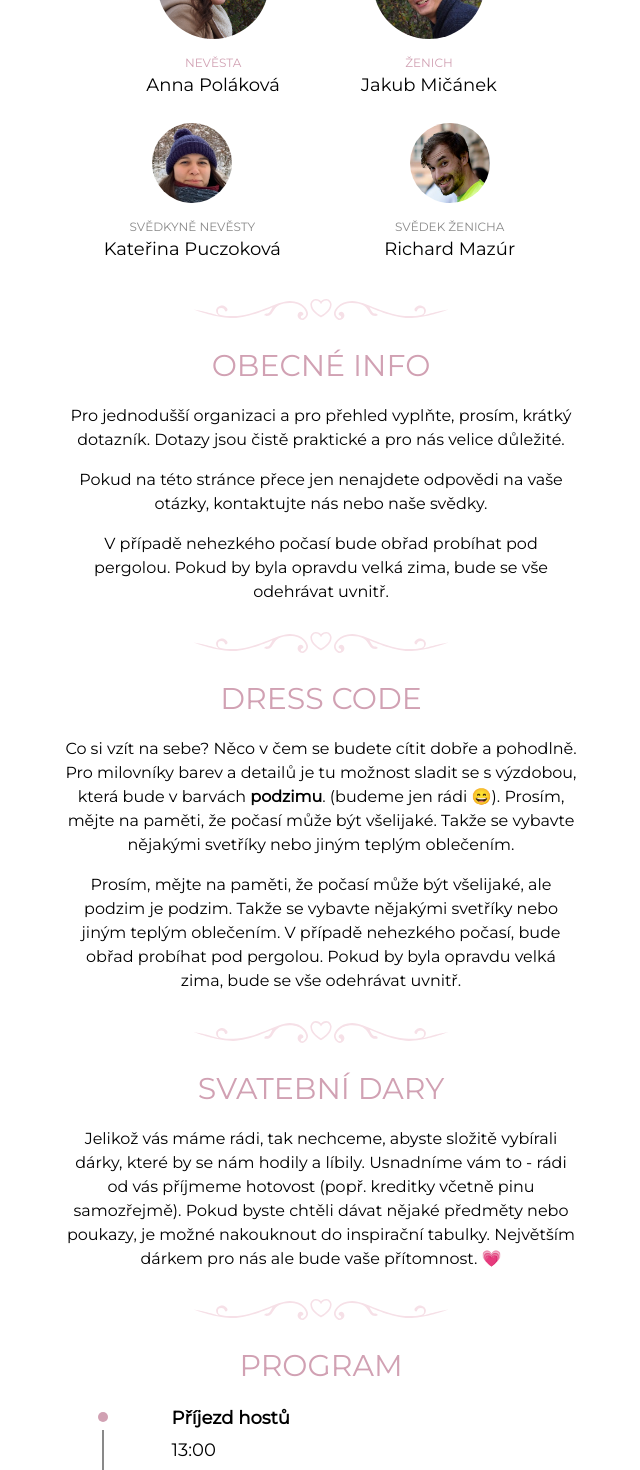
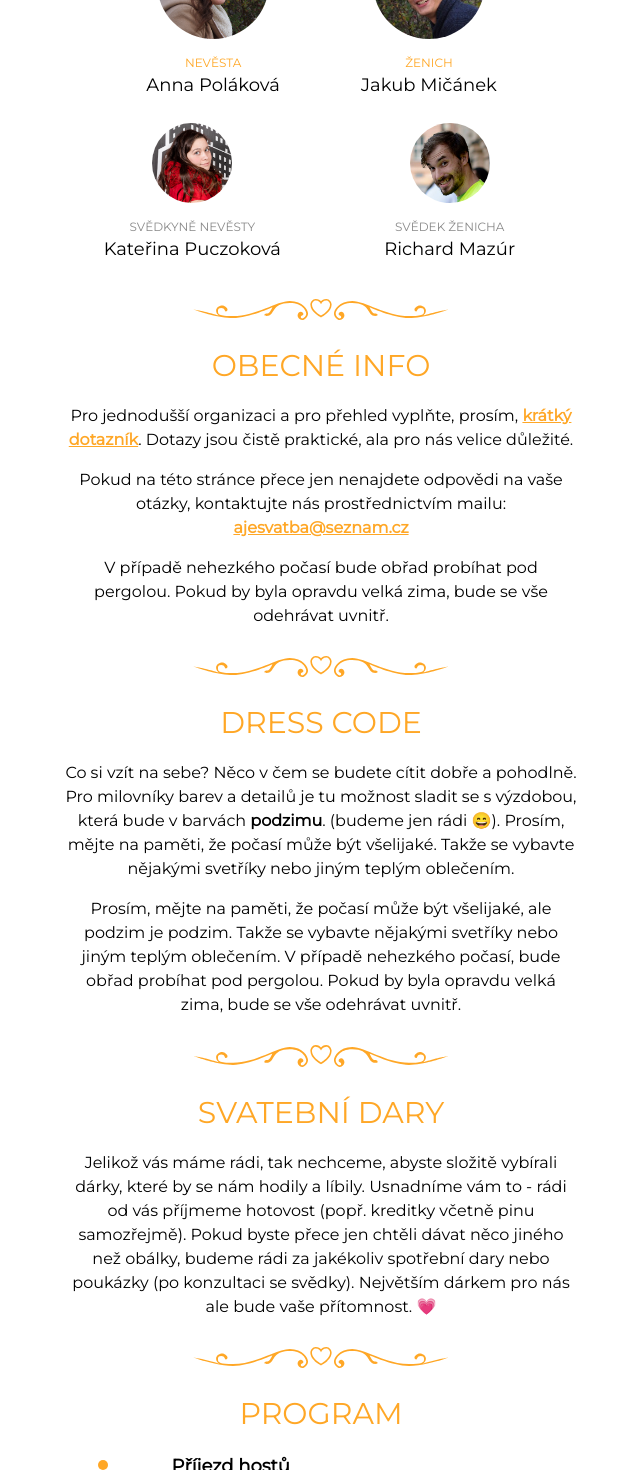
Before and after one commit to essare-rimaz/wedding-web, a Nuxt app: page / in a window 1280 px wide. Shown: the part 1180-2650 px from the top of the page, without its empty margins (319-959 px from the left). Built offline with nearby package versions, Linux system fonts and the light colour scheme.

Commit message:
cosmetic and text changes

```diff
--- a/components/CastingList.vue
+++ b/components/CastingList.vue
@@ -9,7 +9,7 @@
         :photo-path="require('@/assets/images/anna_polakova_photo.png')"
         class="order-1 lg:order-1 lg:flex"
         additional-styles="w-20 h-20 lg:w-28 lg:h-28"
-        role-color="text-pink"
+        role-color="text-orange"
       />
       <PersonDisplay
         name="Jakub Mičánek"
@@ -17,7 +17,7 @@
         :photo-path="require('@/assets/images/jakub_micanek_photo.png')"
         class="order-1 lg:order-1 lg:flex"
         additional-styles="w-20 h-20 lg:w-28 lg:h-28"
-        role-color="text-pink"
+        role-color="text-orange"
       />
     </div>
     <div class="grid grid-cols-2 lg:items-end">
@@ -31,7 +31,7 @@
       <PersonDisplay
         name="Kateřina Puczoková"
         role="Svědkyně nevěsty"
-        :photo-path="require('@/assets/images/katerina_puczokova_photo.jpg')"
+        :photo-path="require('@/assets/images/katerina_puczokova_photo.png')"
         class="order-1 lg:order-1 lg:flex"
         additional-styles="w-16 h-16 lg:w-20 lg:h-20"
       />
--- a/components/EssentialInfoDisplay.vue
+++ b/components/EssentialInfoDisplay.vue
@@ -5,7 +5,7 @@
       <span class="font-regular">{{ year }}</span>
     </time>
     <a target="_blank" href="https://borovinka.cz/contact">
-      <address class="hover:text-dark-blue transition-colors not-italic text-center text-pink tracking-[0.15em] text-base xl:text-xl mb-3">
+      <address class="hover:text-orange transition-colors not-italic text-center text-dark-blue tracking-[0.15em] text-base xl:text-xl mb-3">
         <SectionTitle text="Borovinka Les Resort" /><br>
         Domanín 127<br>
         Bystřice nad Pernštejnem
--- a/components/ProgramItem.vue
+++ b/components/ProgramItem.vue
@@ -1,7 +1,7 @@
 <template>
   <div class="flex flex-row">
     <div class="flex flex-col items-center ml-3 mr-12 lg:mr-16">
-      <div class="w-2.5 h-2.5 bg-pink rounded-full mt-2 mb-2" />
+      <div class="w-2.5 h-2.5 bg-orange rounded-full mt-2 mb-2" />
       <div v-if="!lastItem" class="w-0.5 flex-grow bg-light-gray" />   <!-- bottom line -->
     </div>
 
--- a/components/SectionTitle.vue
+++ b/components/SectionTitle.vue
@@ -1,5 +1,5 @@
 <template>
-  <div class="text-pink font-montserrat tracking-[0.25em] text-2xl lg:text-3xl font-medium mb-5 items-center">
+  <div class="text-orange font-montserrat tracking-[0.25em] text-2xl lg:text-3xl font-medium mb-5 items-center">
     {{ text.toUpperCase() }}
   </div>
 </template>
--- a/pages/index.vue
+++ b/pages/index.vue
@@ -17,10 +17,10 @@
 
     <SectionTitle text="Obecné info" />
     <TextContent>
-      Pro jednodušší organizaci a pro přehled vyplňte, prosím,  krátký dotazník. Dotazy jsou čistě praktické a pro nás velice důležité.
+      Pro jednodušší organizaci a pro přehled vyplňte, prosím, <a target="_blank" href="https://docs.google.com/forms/d/e/1FAIpQLSftCxaoJ04IRa9zy7gK6QCiz9z-ce3rGONPMDJw_E4Q2DU3Mg/viewform?usp=pp_url" class="underline hover:text-dark-blue text-orange font-semibold transition-colors">krátký dotazník</a>. Dotazy jsou čistě praktické, ala pro nás velice důležité.
     </TextContent>
     <TextContent>
-      Pokud na této stránce přece jen nenajdete odpovědi na vaše otázky, kontaktujte nás nebo naše svědky.
+      Pokud na této stránce přece jen nenajdete odpovědi na vaše otázky, kontaktujte nás prostřednictvím mailu: <p><a target="_blank" href="https://mapy.cz/s/nuvoculame" class="underline hover:text-dark-blue text-orange font-semibold transition-colors">ajesvatba@seznam.cz</a></p>
     </TextContent>
     <TextContent>
       V případě nehezkého počasí bude obřad probíhat pod pergolou. Pokud by byla opravdu velká zima, bude se vše odehrávat uvnitř.
@@ -38,7 +38,7 @@
 
     <SectionTitle text="Svatební dary" />
     <TextContent>
-      Jelikož vás máme rádi, tak nechceme, abyste složitě vybírali dárky, které by se nám hodily a líbily. Usnadníme vám to - rádi od vás příjmeme hotovost (popř. kreditky včetně pinu samozřejmě). Pokud byste chtěli dávat nějaké předměty nebo poukazy, je možné nakouknout do inspirační tabulky.  Největším dárkem pro nás ale bude vaše přítomnost. &#128151;
+      Jelikož vás máme rádi, tak nechceme, abyste složitě vybírali dárky, které by se nám hodily a líbily. Usnadníme vám to - rádi od vás příjmeme hotovost (popř. kreditky včetně pinu samozřejmě). Pokud byste přece jen chtěli dávat něco jiného než obálky, budeme rádi za jakékoliv spotřební dary nebo poukázky (po konzultaci se svědky). Největším dárkem pro nás ale bude vaše přítomnost. &#128151;
     </TextContent>
     <SplitElement />
 
@@ -49,19 +49,19 @@
     <!-- ACCOMMODATION -->
     <SectionTitle text="Ubytování" />
     <TextContent>
-      Jestliže plánujete i nějaký ten spánek, ale ještě nevíte, kam složíte hlavu, prosím vyplňte dotazník, kde je pár dotazů ohledně ubytování. <a target="_blank" href="https://www.borovinka.cz/rooms" class="underline hover:text-dark-blue text-pink font-semibold transition-colors">Zde</a> je možnost podívat se na pokoje v penzionu (pokoj č. 5 si zabírají novomanželé &#128516;). Pokud bude příliš mnoho zájemců o ubytování, přednost budou mít členové rodiny. Pokoje jsou po více postelích, takže je to spíš ubytování pro větší skupiny lidí, cca po pěti.
+      Jestliže plánujete i nějaký ten spánek, ale ještě nevíte, kam složíte hlavu, prosím vyplňte dotazník, kde je pár dotazů ohledně ubytování. <a target="_blank" href="https://www.borovinka.cz/rooms" class="underline hover:text-dark-blue text-orange font-semibold transition-colors">Zde</a> je možnost podívat se na pokoje v penzionu (pokoj č. 5 si zabírají novomanželé &#128516;). Pokud bude příliš mnoho zájemců o ubytování, přednost budou mít členové rodiny. Pokoje jsou po více postelích, takže je to spíš ubytování pro větší skupiny lidí, cca po pěti.
     </TextContent>
     <SplitElement />
 
     <SectionTitle text="Parkování" />
     <TextContent>
-      Jsou tady dvě možnosti. Své kočáry si můžete zaparkovat buď <a target="_blank" href="https://mapy.cz/s/nuvoculame" class="underline hover:text-dark-blue text-pink font-semibold transition-colors">přímo před penzionem</a>, kde se to všechno bude konat a nebo na <a target="_blank" href="https://mapy.cz/s/nugurulana" class="underline hover:text-dark-blue text-pink font-semibold transition-colors">neplaceném parkovišti v centru města</a>. Pokud se rozhodnete své kočáry zaparkovat ve městě, rádi pro vás zajedeme. Parkovacích míst je před penzionem nanejvýš 11, takže budou přednostně určeny pro rodinu, starší, těhotné a pohybově omezené.
+      Jsou tady dvě možnosti. Své kočáry si můžete zaparkovat buď <a target="_blank" href="https://mapy.cz/s/nuvoculame" class="underline hover:text-dark-blue text-orange font-semibold transition-colors">přímo před penzionem</a>, kde se to všechno bude konat a nebo na <a target="_blank" href="https://mapy.cz/s/nugurulana" class="underline hover:text-dark-blue text-orange font-semibold transition-colors">neplaceném parkovišti v centru města</a>. Pokud se rozhodnete své kočáry zaparkovat ve městě, rádi pro vás zajedeme. Parkovacích míst je před penzionem nanejvýš 11, takže budou přednostně určeny pro rodinu, starší, těhotné a pohybově omezené.
     </TextContent>
     <SplitElement />
 
     <SectionTitle text="Další aktivity" />
     <TextContent>
-      Na pozemku je možné zahrát si minigolf, pétanque, volejbal, a pro největší otužilce tam je i rybník. Pro ty nejmenší je poblíž hřiště. Asi 100m od penzionu je lanové centrum. To ale není součástí resortu a tudíž není zdarma. Kdo by měl přece jen zájem, je třeba se <a target="_blank" href="https://www.outdoordomanin.cz/oteviraci-doba/" class="underline hover:text-dark-blue text-pink font-semibold transition-colors">objednat předem</a>.
+      Na pozemku je možné zahrát si minigolf, pétanque, volejbal, a pro největší otužilce tam je i rybník. Pro ty nejmenší je poblíž hřiště. Asi 100m od penzionu je lanové centrum. To ale není součástí resortu a tudíž není zdarma. Kdo by měl přece jen zájem, je třeba se <a target="_blank" href="https://www.outdoordomanin.cz/oteviraci-doba/" class="underline hover:text-dark-blue text-orange font-semibold transition-colors">objednat předem</a>.
     </TextContent>
     <SplitElement />
     <TextContent>
--- a/tailwind.config.js
+++ b/tailwind.config.js
@@ -7,6 +7,7 @@ module.exports = {
       colors: {
         'dark-blue': '#24396D',
         pink: '#D1A1B3',
+        orange: '#FFA726',
         black: colors.black,
         'light-gray': '#898989'
       },
```
Also changed, not shown: assets/images/katerina_puczokova_photo.png (added), assets/images/splitter.svg.
